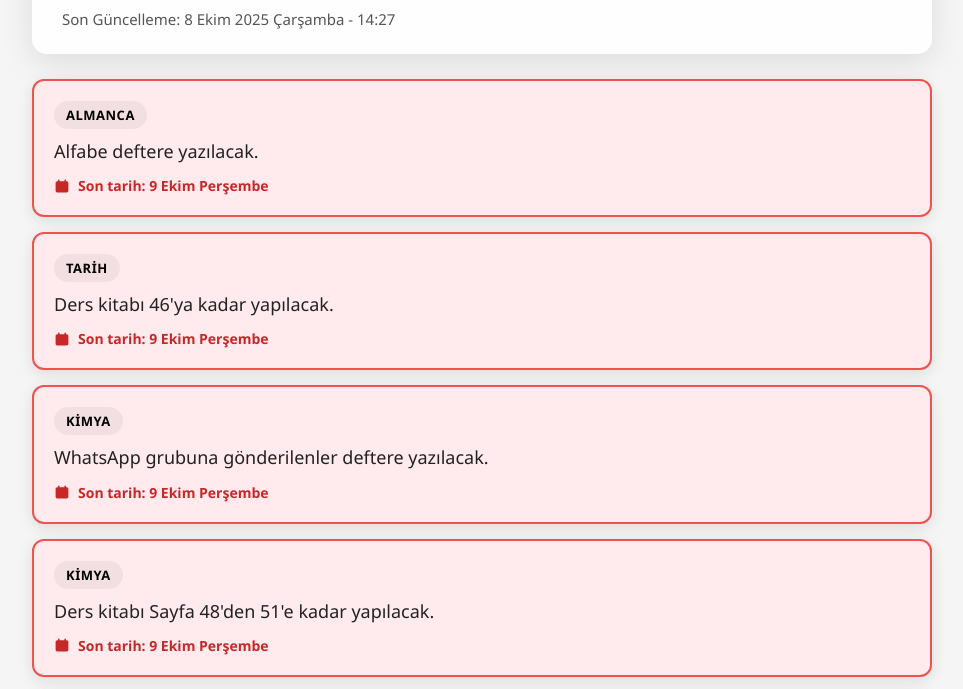
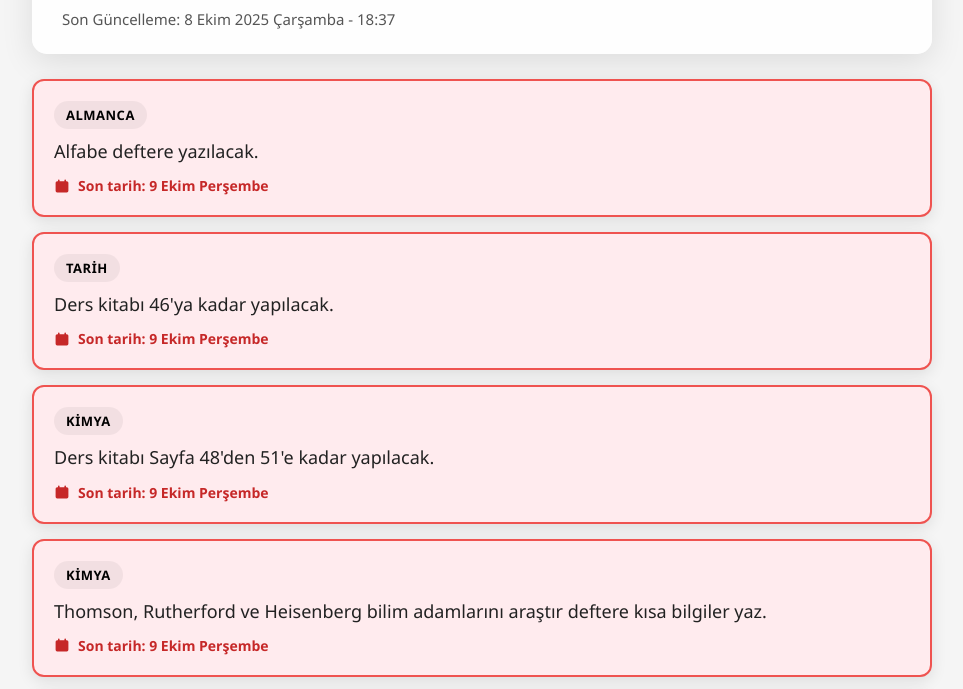
Before and after one commit to 9bascal/odevler, a plain HTML site: page index.html in a window 1280 px wide. Shown: the part 86-775 px from the top of the page, without its empty margins (158-1121 px from the left). Drawn offline with Linux system fonts and the light colour scheme.

Commit message:
8 Ekim 2025 Çarşamba

```diff
--- a/index.html
+++ b/index.html
@@ -139,11 +139,6 @@
                 task: "Ders kitabı 46'ya kadar yapılacak.",
                 deadline: "2025-10-09"
             },
-                        {
-                subject: "KİMYA",
-                task: "WhatsApp grubuna gönderilenler deftere yazılacak.",
-                deadline: "2025-10-09"
-            },
             {
                 subject: "KİMYA",
                 task: "Ders kitabı Sayfa 48'den 51'e kadar yapılacak.",
@@ -173,7 +168,7 @@
         const days = ['Pazar', 'Pazartesi', 'Salı', 'Çarşamba', 'Perşembe', 'Cuma', 'Cumartesi'];
         const months = ['Ocak', 'Şubat', 'Mart', 'Nisan', 'Mayıs', 'Haziran', 'Temmuz', 'Ağustos', 'Eylül', 'Ekim', 'Kasım', 'Aralık'];
 
-        const updateTimeText = `Son Güncelleme: 8 Ekim 2025 Çarşamba - 14:27`;
+        const updateTimeText = `Son Güncelleme: 8 Ekim 2025 Çarşamba - 18:37`;
         document.getElementById('updateTime').textContent = updateTimeText;
 
         // Tarihleri karşılaştırma fonksiyonu
```
